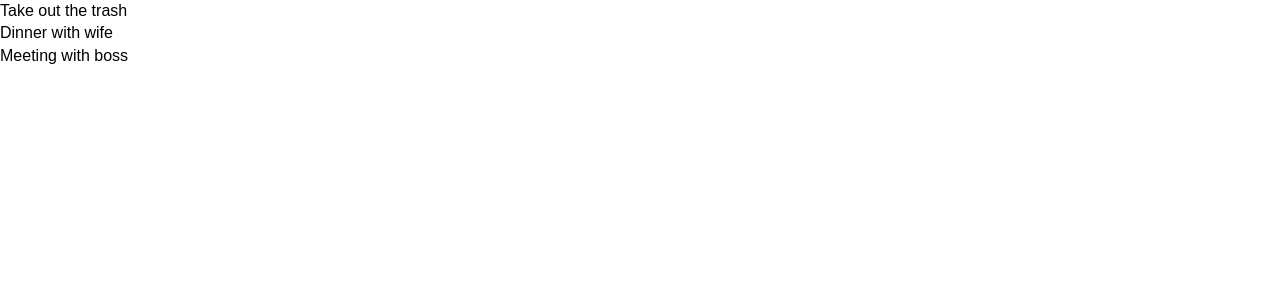
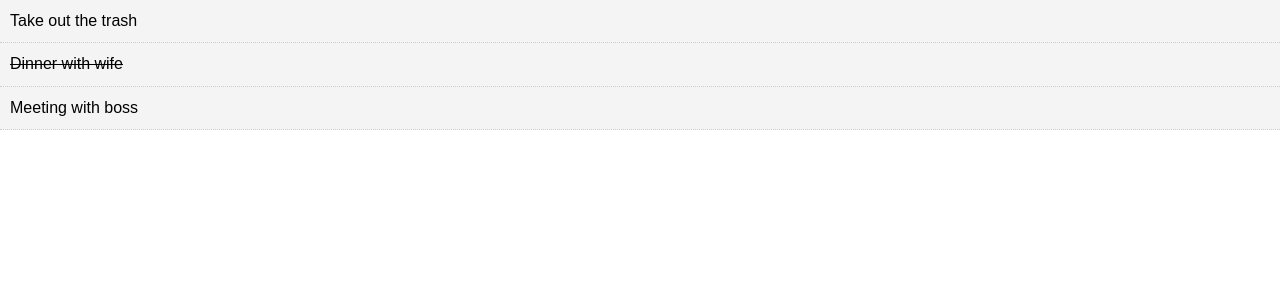
Before and after one commit to Inlic/react-todo, a React (Create React App) app: page / in a window 1280 px wide. Shown: the top 300 px of the page. Built offline with nearby package versions, Linux system fonts and the light colour scheme.

Commit message:
styling the todos

```diff
--- a/src/App.js
+++ b/src/App.js
@@ -14,7 +14,7 @@
       {
         id: 2,
         title: 'Dinner with wife',
-        completed: false
+        completed: true
       },
       {
         id: 3,
--- a/src/components/TodoItem.js
+++ b/src/components/TodoItem.js
@@ -2,9 +2,17 @@
 import PropTypes from 'prop-types'
 
 export class TodoItem extends Component {
+  getStyle = () => {
+    return {
+      background: '#f4f4f4',
+      padding: '10px',
+      borderBottom: '1px #ccc dotted',
+      textDecoration: this.props.todo.completed ? 'line-through' : 'none'
+    }
+  }
   render() {
     return (
-      <div>
+      <div style={this.getStyle()}>
         <p>{this.props.todo.title}</p>
       </div>
     )
```
Also changed, not shown: 1 other file (tests, documents, lock files or other folders).
